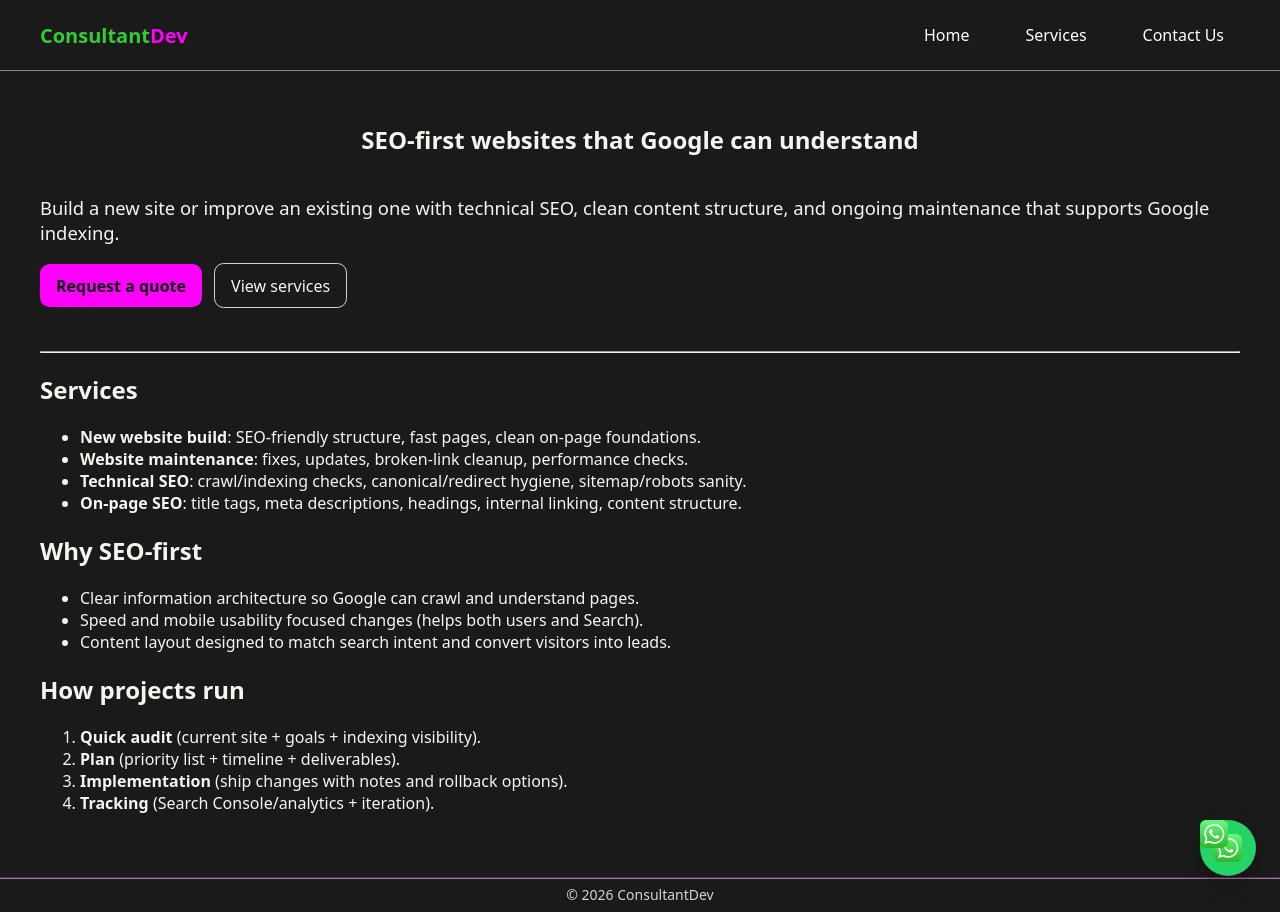
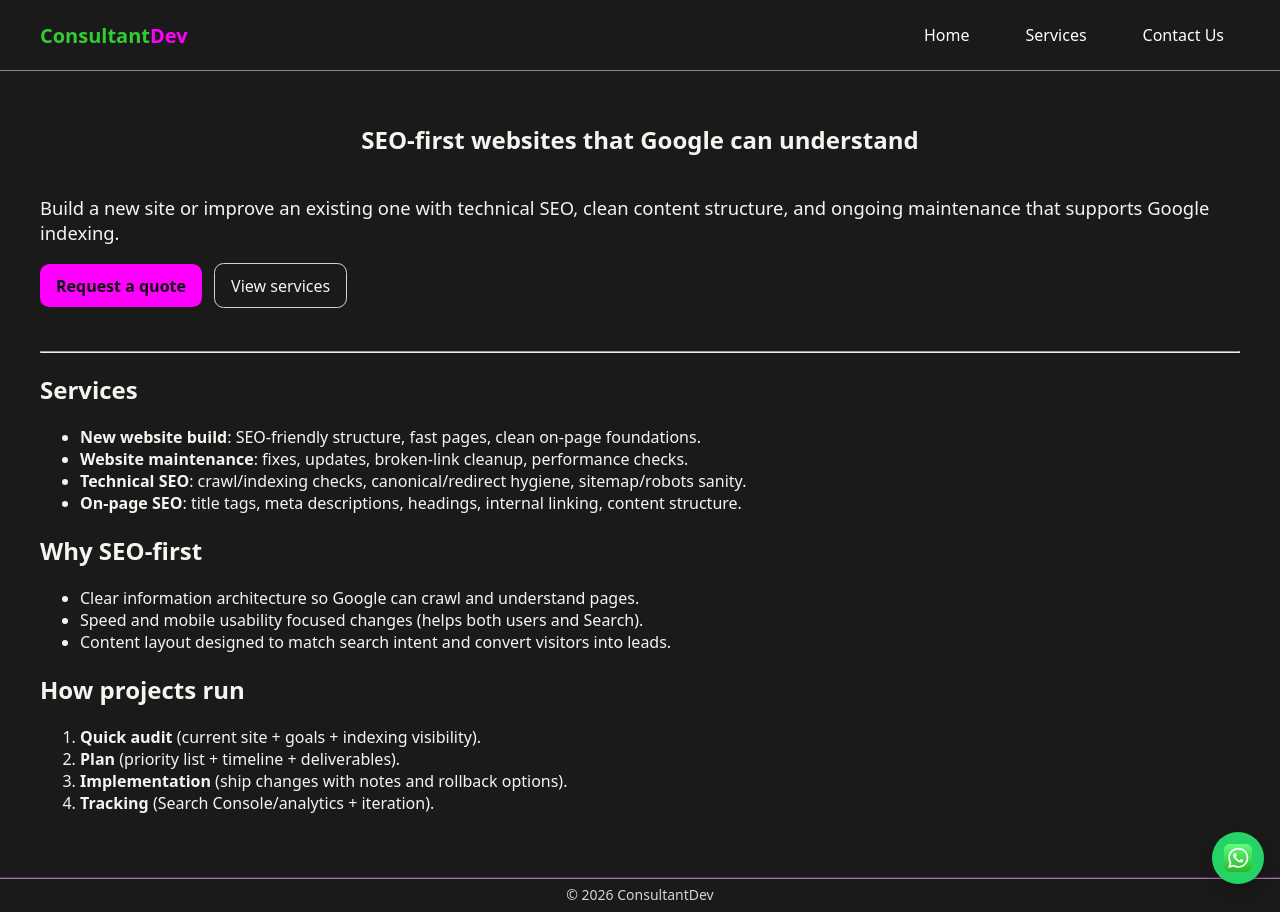
Before and after one commit to m33lucky-benny/ebiya-consul, a Jekyll site: the page built from index.html, in a window 1280 px wide. Built offline with Jekyll 4.4.1, drawn with Linux system fonts in a browser that asks for light colours.

Commit message:
Update main.scss

```diff
--- a/assets/css/main.scss
+++ b/assets/css/main.scss
@@ -168,22 +168,31 @@ footer p {
 
 .whatsapp-float {
   position: fixed;
-  bottom: 24px;
-  right: 24px;
-  width: 56px;
-  height: 56px;
-  border-radius: 50%;
-  background-color: #25d366;
-  background-image: url('/assets/iocn/wp.svg' );
-  background-image: url("{{ '/assets/icon/whatsapp.svg' | relative_url }}");
-  background-repeat: no-repeat;
-  background-position: center;
-  background-size: 28px;
-  box-shadow: 0 8px 20px rgba(0,0,0,.25);
+  right: 16px;
+  bottom: 16px;
   z-index: 9999;
-  transition: transform 0.2s ease;
+
+  width: 52px;
+  height: 52px;
+  display: inline-flex;
+  align-items: center;
+  justify-content: center;
+
+  border-radius: 999px;
+  background: #25D366;
+  box-shadow: 0 8px 18px rgba(0,0,0,0.18);
+  text-decoration: none;
 }
 
 .whatsapp-float:hover {
-  transform: translateY(-4px);
+  transform: translateY(-1px);
 }
+
+.whatsapp-float:focus-visible {
+  outline: 2px solid #111;
+  outline-offset: 3px;
+}
+
+.whatsapp-float img {
+  display: block;
+}
```
